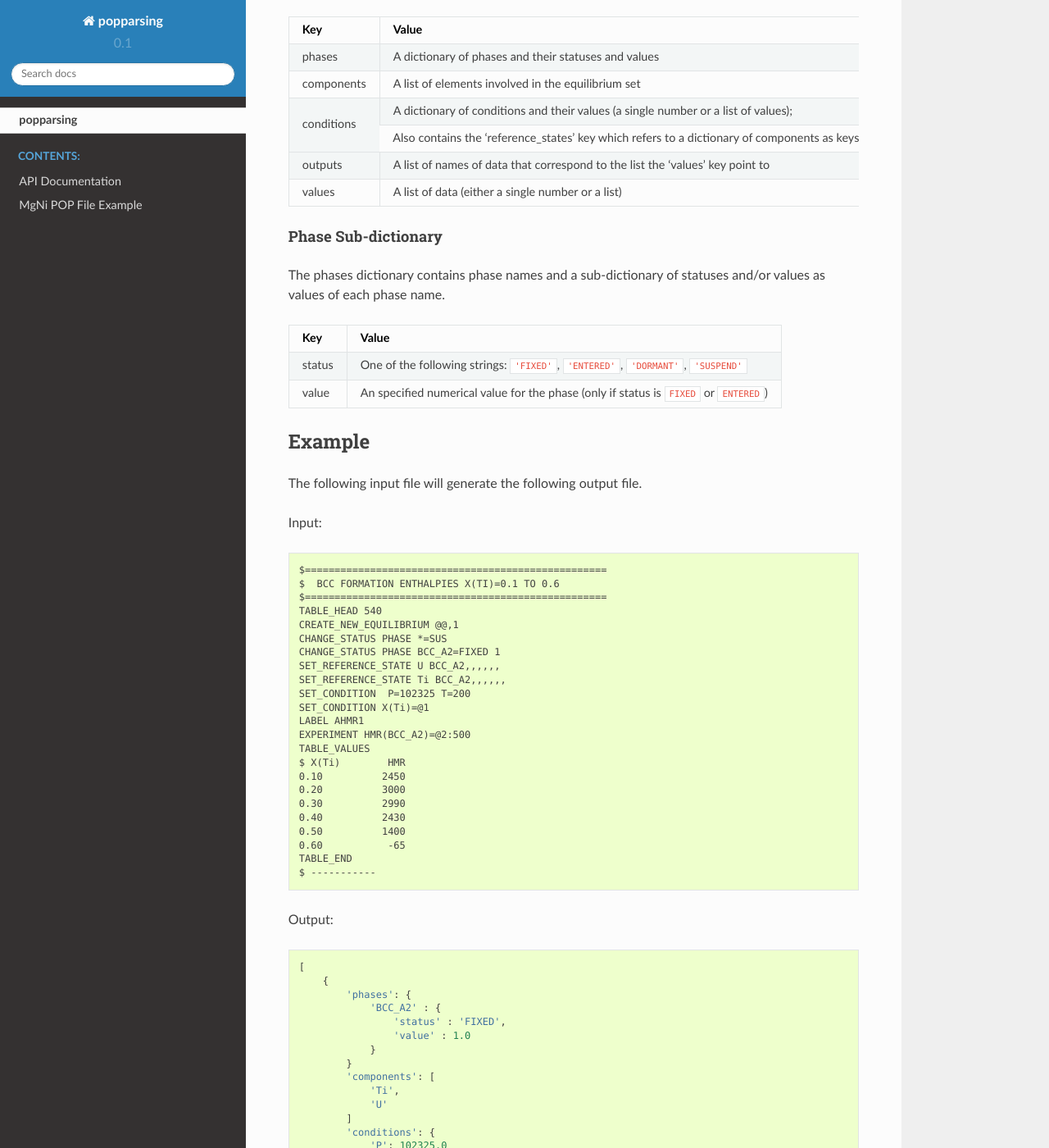
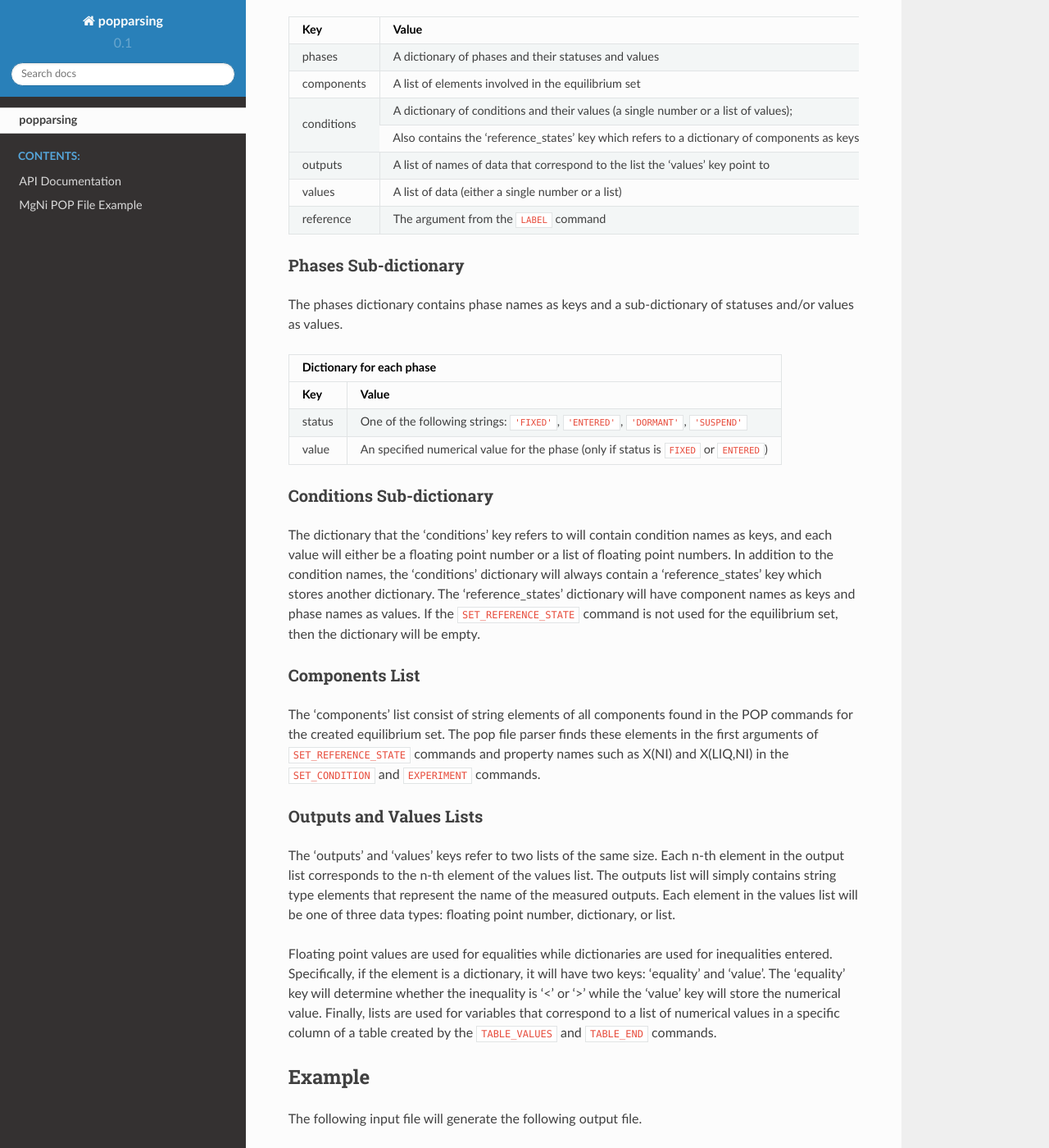
Before and after one commit to PhasesResearchLab/popparsing, a Sphinx documentation site: the page built from docs/index.rst, in a window 1280 px wide and 1400 px high, scrolled down 4889 px. Shown: the whole window at 82% size. Built offline with Sphinx 7.4.7 and the Read the Docs theme 2.0.0, drawn with Linux system fonts in a browser that asks for light colours.

Commit message:
Finished the output section of main page

```diff
--- a/docs/index.rst
+++ b/docs/index.rst
@@ -289,14 +289,19 @@ with each dictionary containing the following keys and values.
 |values    |A list of data (either a   |
 |          |single number or a list)   |
 +----------+---------------------------+
+|reference |The argument from the      |
+|          |``LABEL`` command          |
++----------+---------------------------+
 
-Phase Sub-dictionary
-^^^^^^^^^^^^^^^^^^^^
+Phases Sub-dictionary
+---------------------
 
-The phases dictionary contains phase names
+The phases dictionary contains phase names as keys
 and a sub-dictionary of statuses and/or values
-as values of each phase name.
+as values.
 
++----------------------------------------+
+|Dictionary for each phase               |
 +----------+-----------------------------+
 |Key       |Value                        |
 +==========+=============================+
@@ -308,6 +313,50 @@ as values of each phase name.
 |          |for the phase (only if status|
 |          |is ``FIXED`` or ``ENTERED``) |
 +----------+-----------------------------+
+
+Conditions Sub-dictionary
+-------------------------
+
+The dictionary that the 'conditions' key refers
+to will contain condition names as keys, and each value
+will either be a floating point number or a list of
+floating point numbers.  In addition to the condition names,
+the 'conditions' dictionary will always contain a 'reference_states'
+key which stores another dictionary.  The 'reference_states'
+dictionary will have component names as keys and phase names as values.
+If the ``SET_REFERENCE_STATE`` command is not used for the equilibrium
+set, then the dictionary will be empty.
+
+Components List
+---------------
+
+The 'components' list consist of string elements of all
+components found in the POP commands for the created equilibrium set.
+The pop file parser finds these elements in the first arguments of
+``SET_REFERENCE_STATE`` commands and property names such as X(NI) and X(LIQ,NI)
+in the ``SET_CONDITION`` and ``EXPERIMENT`` commands.
+
+Outputs and Values Lists
+------------------------
+
+The 'outputs' and 'values' keys refer
+to two lists of the same size.  Each n-th element
+in the output list corresponds to the n-th element
+of the values list.  The outputs list will simply
+contains string type elements that represent the name
+of the measured outputs.  Each element in the values
+list will be one of three data types:
+floating point number, dictionary, or list.
+
+Floating point values are used for equalities while dictionaries are used
+for inequalities entered.  Specifically, if the element is
+a dictionary, it will have two keys: 'equality' and 'value'.
+The 'equality' key will determine whether the inequality is '<'
+or '>' while the 'value' key will store the numerical value.
+Finally, lists are used for variables that correspond to a list
+of numerical values in a specific column of a table created by
+the ``TABLE_VALUES`` and ``TABLE_END`` commands.
+
 
 Example
 =======
```
